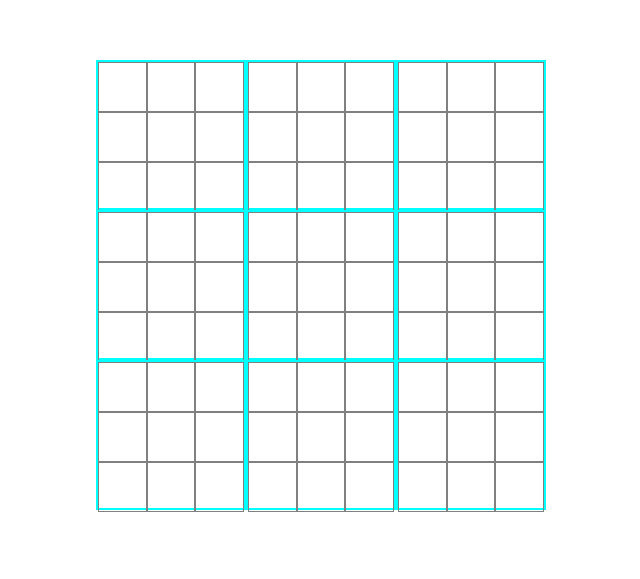
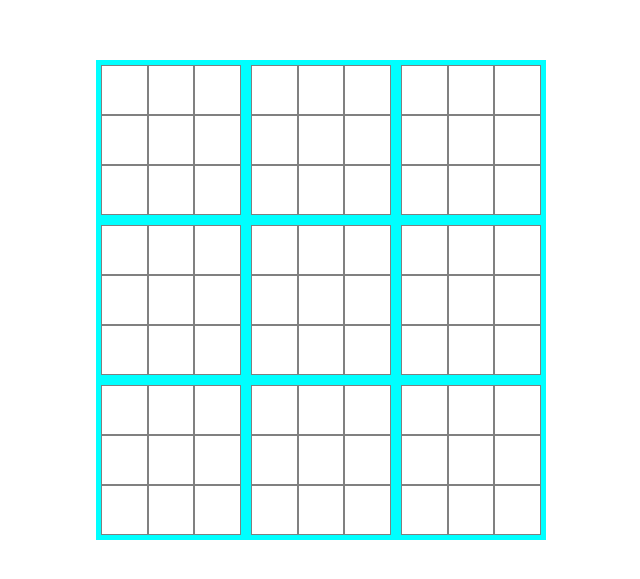
Before and after one commit to jgrune/super_tictactoe, a React (Create React App) app: page / in a window 1280 px wide. Shown: the part 115-694 px from the top of the page, without its empty margins (319-959 px from the left). Built offline with nearby package versions, Linux system fonts and the light colour scheme.

Commit message:
adds nicer styling

```diff
--- a/src/index.css
+++ b/src/index.css
@@ -9,21 +9,18 @@
   -ms-user-select: none;
   font-family: 'Gloria Hallelujah', cursive;
 }
-
 body {
   margin: 0;
   padding: 0;
   font-family: helvetica;
   font-size: 2.5em;
 }
-
 main {
   display: flex;
   align-items: center;
   justify-content: center;
   height: 100vh;
 }
-
 .cell{
   flex: 0 0 33.333%;
   height: 50px;
@@ -33,33 +30,29 @@ main {
   align-items: center;
   justify-content: center;
 }
-
-.boardWin{
-  font-size: 4em;
-  flex: 0 0 33.333%;
-  height: 150px;
-  display: inline;
-  border: 2px solid aqua;
-  display: flex;
-  align-items: center;
-  justify-content: center;
-}
-
 .smallBoard{
-  border: 2px solid aqua;
+  border: 5px solid aqua;
   display: flex;
   flex-wrap: wrap;
   flex: 0 0 33.333%;
-  height: 150px;
+  height: 160px;
 }
-
 .largeBoard{
   display: flex;
   flex-wrap: wrap;
   width: 450px;
   height: 450px;
 }
-
+.boardWin{
+  font-size: 4em;
+  flex: 0 0 33.333%;
+  height: 160px;
+  display: inline;
+  border: 5px solid aqua;
+  display: flex;
+  align-items: center;
+  justify-content: center;
+}
 .active{
-  border: 3px solid red;
+  border: 5px solid red;
 }
```
